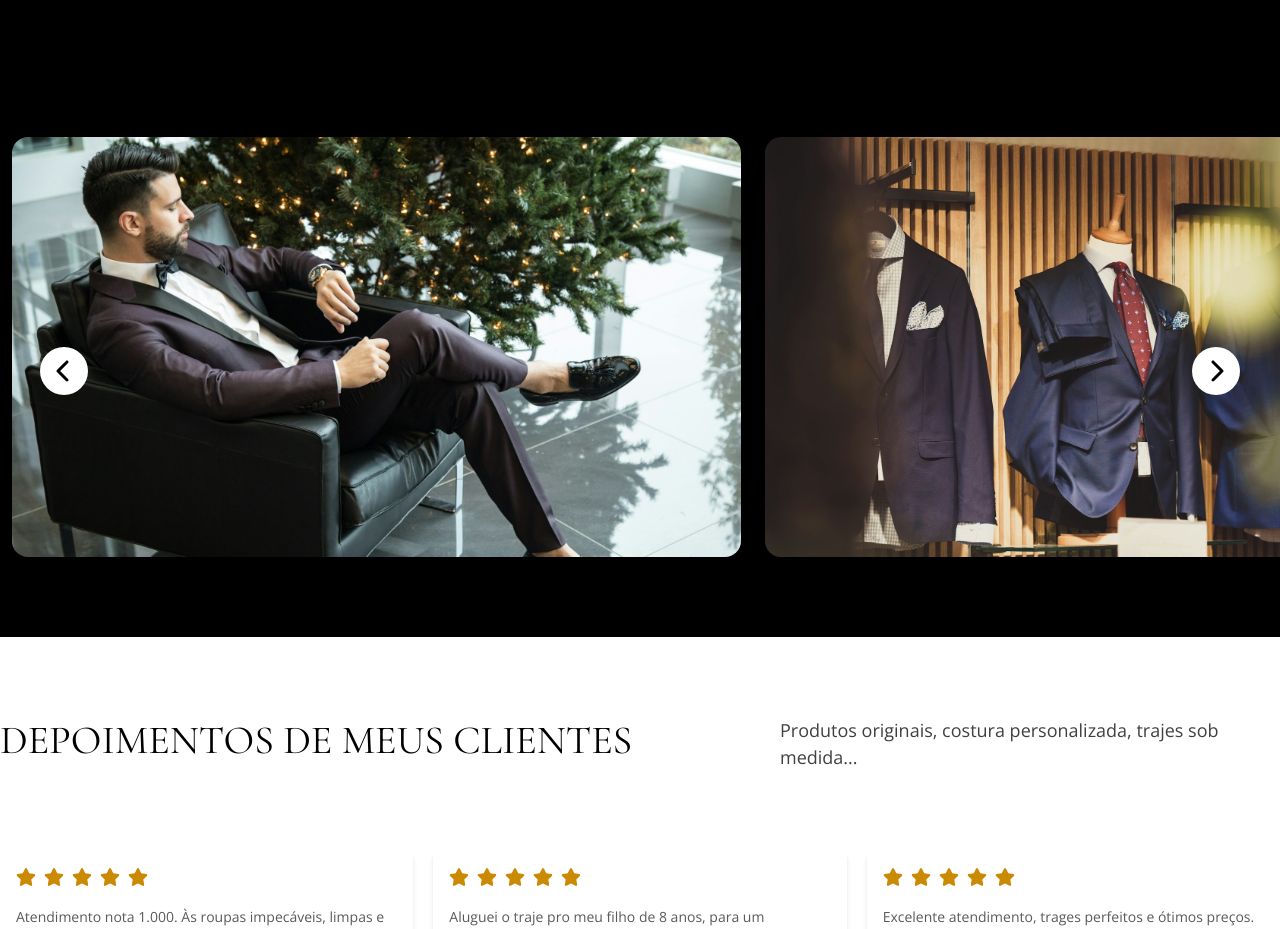
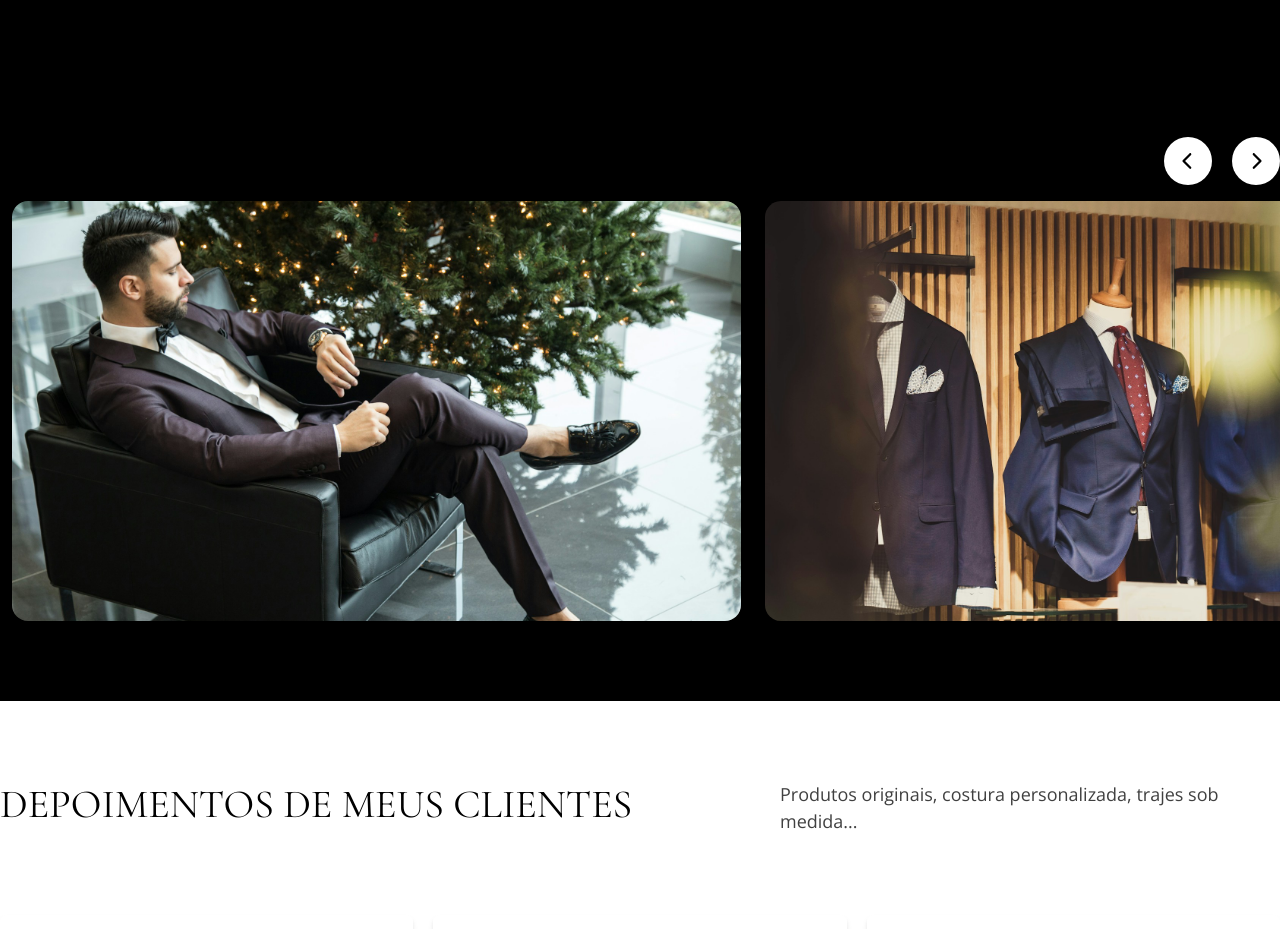
Before and after one commit to DiogoRealles/imperio-neves, a Next.js app: page / in a window 1280 px wide. Shown: the part 2200-3129 px from the top of the page. Built offline with nearby package versions, Linux system fonts and the light colour scheme.

Commit message:
[FEATURE]

```diff
--- a/src/components/Swiper/index.tsx
+++ b/src/components/Swiper/index.tsx
@@ -18,14 +18,24 @@ const Index = () => {
   return (
     <section className="py-10 md:py-20">
       <div className="container mx-auto px-4 md:px-0 w-full relative">
+        <div className="flex gap-5 item-center justify-end mb-[16px]">
           <button
-          className="w-12 h-12 bg-white rounded-full flex items-center justify-center absolute left-10 z-10 top-1/2 hover:bg-black transition-all ease-linear border text-black border-white/5 hover:text-white"
+            className="w-8 h-8 md:w-12 md:h-12 bg-white rounded-full flex items-center justify-center hover:bg-white/10 transition-all ease-linear border text-black border-white/5 hover:text-white"
             onClick={() => {
               swiperRef.current?.slidePrev();
             }}
           >
-          <FaChevronLeft className="" size={24} />
+            <FaChevronLeft className="" size={18} />
           </button>
+          <button
+            className="w-8 h-8 md:w-12 md:h-12 bg-white rounded-full flex items-center justify-center hover:bg-white/10 transition-all ease-linear border text-black border-white/5 hover:text-white"
+            onClick={() => {
+              swiperRef.current?.slideNext();
+            }}
+          >
+            <FaChevronRight className="" size={18} />
+          </button>
+        </div>
 
         <Swiper
           className="!px-3"
@@ -39,15 +49,15 @@ const Index = () => {
           }}
           breakpoints={{
             320: {
-              slidesPerView: 1.7,
+              slidesPerView: 1,
               spaceBetween: 24,
             },
             460: {
-              slidesPerView: 1.7,
+              slidesPerView: 1,
               spaceBetween: 24,
             },
             640: {
-              slidesPerView: 1.7,
+              slidesPerView: 1.3,
               spaceBetween: 24,
             },
             1250: {
@@ -117,15 +127,6 @@ const Index = () => {
             />
           </SwiperSlide>
         </Swiper>
-
-        <button
-          className="w-12 h-12 bg-white rounded-full flex items-center justify-center absolute right-10 z-10 top-1/2 hover:bg-black transition-all ease-linear border text-black border-white/5 hover:text-white"
-          onClick={() => {
-            swiperRef.current?.slideNext();
-          }}
-        >
-          <FaChevronRight className="" size={24} />
-        </button>
       </div>
     </section>
   );
```
Lines whose indentation alone changed are shown as unchanged.
